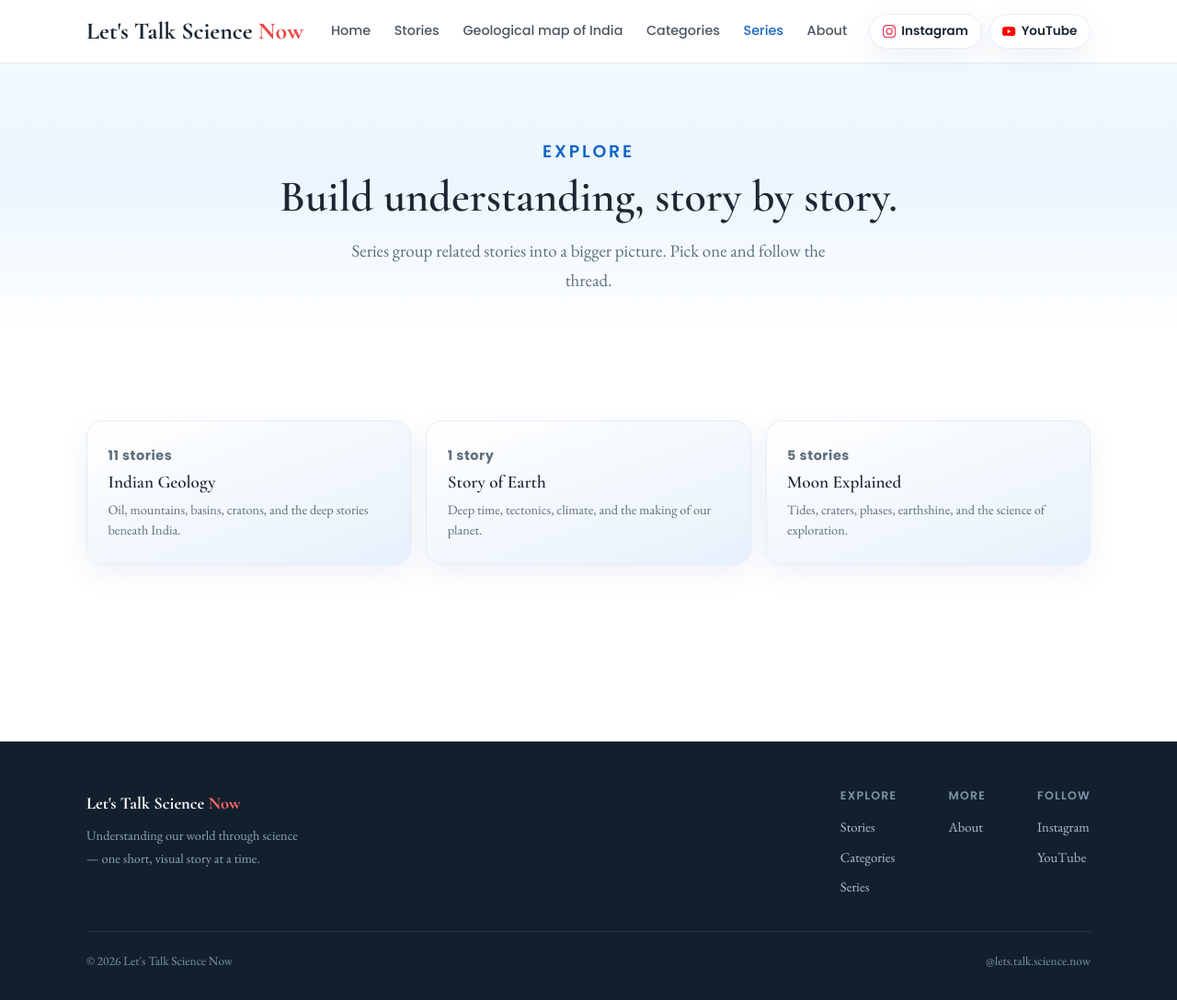
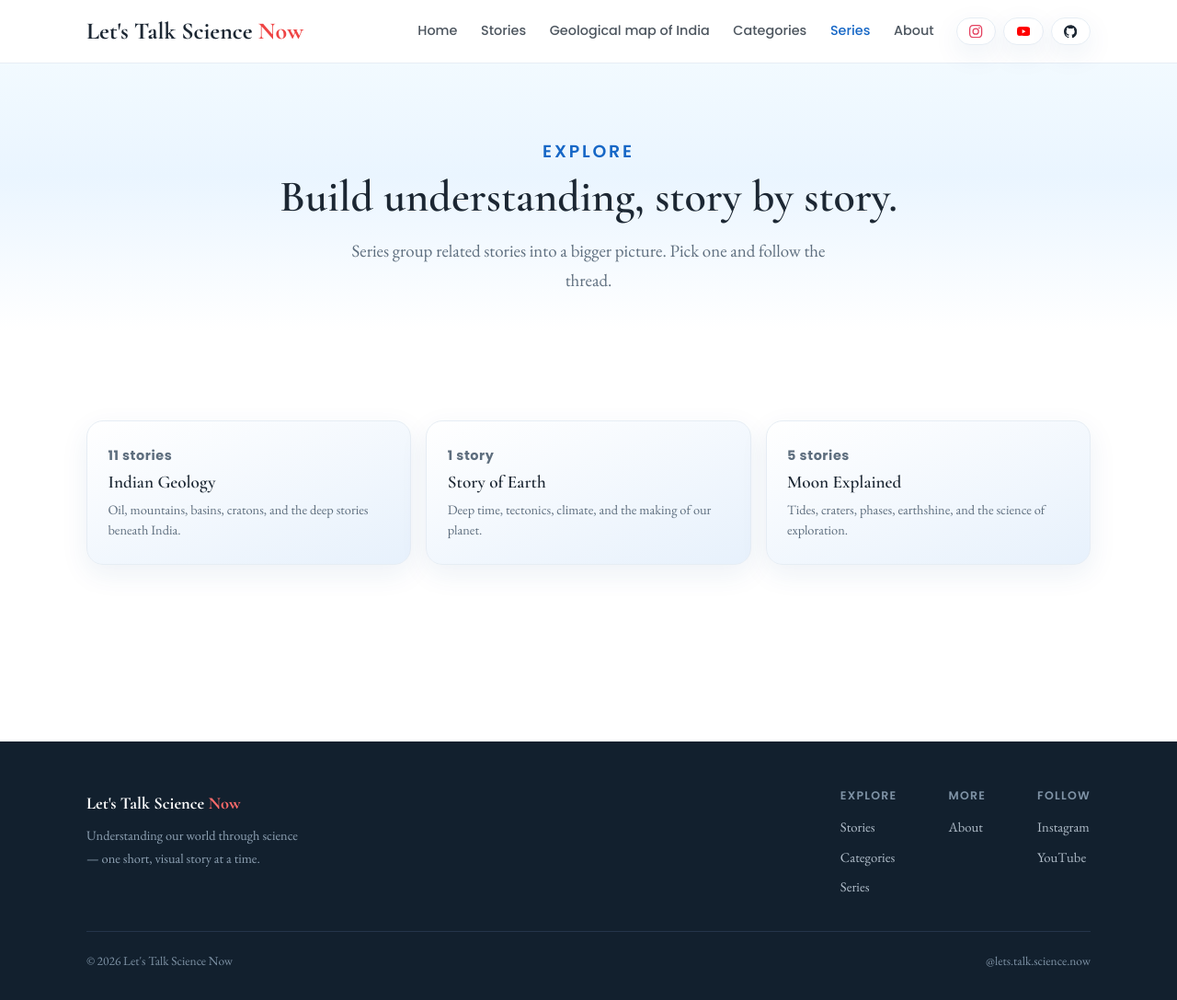
Before and after one commit to Akif-Vohra/LetsTalkScienceNow, a Jekyll site: the page built from series/index.html, in a window 1280 px wide and 1087 px high. Shown: the whole window at 92% size. Built offline with Jekyll 4.4.1, drawn with Linux system fonts in a browser that asks for light colours.

Commit message:
Add GitHub 'Contribute' link to header; drop redundant IG/YouTube buttons from hero

```diff
--- a/_config.yml
+++ b/_config.yml
@@ -9,6 +9,7 @@
 
 instagram_username: lets.talk.science.now
 youtube_url: "https://www.youtube.com/@LetsTalkScienceNow"
+github_url: "https://github.com/Akif-Vohra/LetsTalkScienceNow"
 
 # Each story is a folder under _stories/ (a "page bundle"):
 #   _stories/<id>/cover.png  — thumbnail (published at /stories/<id>/cover.png)
--- a/_includes/header.html
+++ b/_includes/header.html
@@ -16,10 +16,13 @@
       </nav>
       <div class="social-buttons">
         <a class="btn btn-social btn-social--ig" href="https://instagram.com/{{ site.instagram_username }}" target="_blank" rel="noopener" aria-label="Follow on Instagram">
-          {%- include icon-instagram.svg -%}<span>Instagram</span>
+          {%- include icon-instagram.svg -%}
         </a>
         <a class="btn btn-social btn-social--yt" href="{{ site.youtube_url }}" target="_blank" rel="noopener" aria-label="Subscribe on YouTube">
-          {%- include icon-youtube.svg -%}<span>YouTube</span>
+          {%- include icon-youtube.svg -%}
+        </a>
+        <a class="btn btn-social btn-social--gh" href="{{ site.github_url }}" target="_blank" rel="noopener" aria-label="Contribute on GitHub">
+          {%- include icon-github.svg -%}
         </a>
       </div>
     </div>
--- a/assets/css/main.css
+++ b/assets/css/main.css
@@ -128,8 +128,10 @@
 .btn-social svg{width:1.05em;height:1.05em;flex:none;}
 .btn-social--ig svg{color:#e4405f;}
 .btn-social--yt svg{color:#ff0000;}
+.btn-social--gh svg{color:var(--ink);}
 .btn-social--ig:hover{border-color:#e4405f;}
 .btn-social--yt:hover{border-color:#ff0000;}
+.btn-social--gh:hover{border-color:var(--ink);}
 
 /* Site header / navigation */
 .site-header{position:sticky;top:0;z-index:50;background:rgba(255,255,255,.86);backdrop-filter:saturate(180%) blur(10px);border-bottom:1px solid var(--line);}
--- a/index.html
+++ b/index.html
@@ -37,8 +37,6 @@
         <p class="hero__cta-line">So, <span class="ltsn">let's talk science <span class="now">now</span>?</span></p>
         <div class="hero__actions">
           <a class="btn btn-primary" href="{{ '/stories/' | relative_url }}">Explore the stories</a>
-          <a class="btn btn-ghost btn-ig" href="https://instagram.com/{{ site.instagram_username }}" target="_blank" rel="noopener">{%- include icon-instagram.svg -%}Instagram</a>
-          <a class="btn btn-ghost btn-yt" href="{{ site.youtube_url }}" target="_blank" rel="noopener">{%- include icon-youtube.svg -%}YouTube</a>
         </div>
       </div>
     </div>
```
Also changed, not shown: _includes/icon-github.svg (added).
